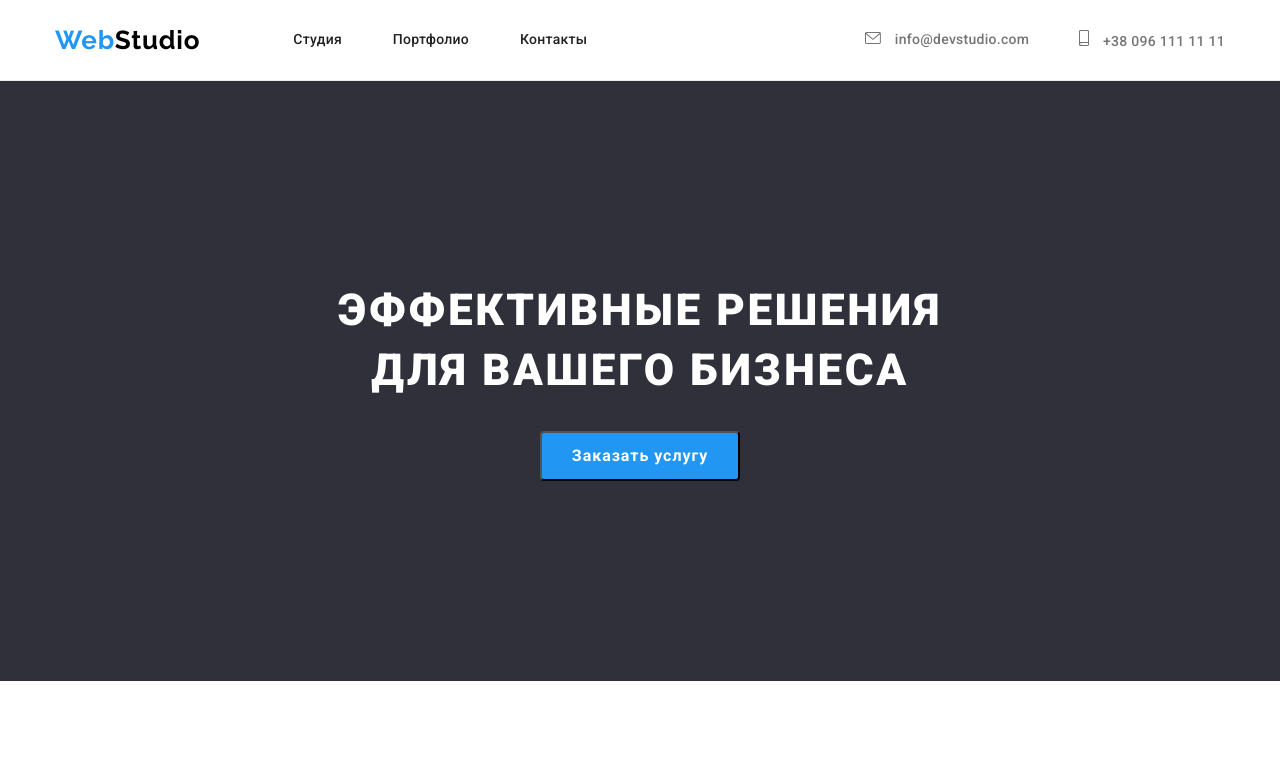
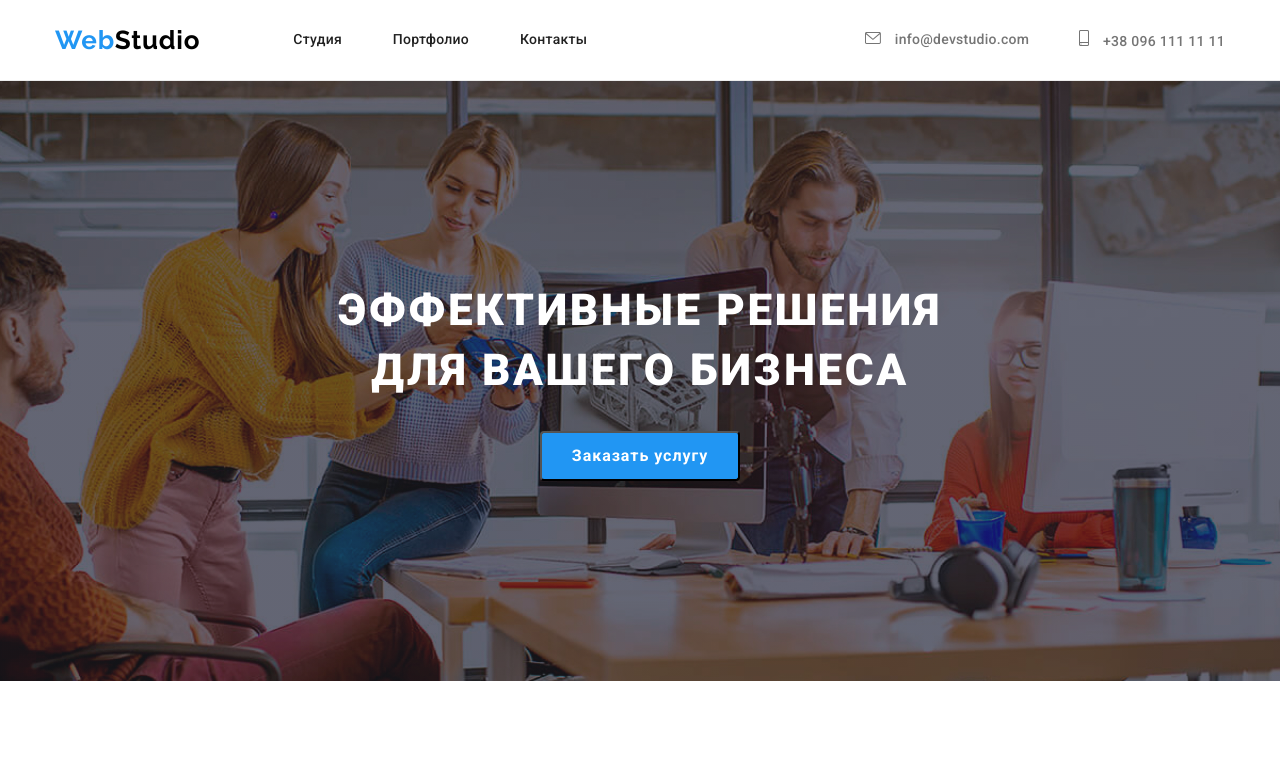
Before and after one commit to Vova-KE/goit-markup-hw-04, a plain HTML site: page index.html in a window 1280 px wide. Shown: the top 771 px of the page. Drawn offline with nearby package versions, Linux system fonts and the light colour scheme; the site is published under a folder, as on GitHub Pages, so addresses that start at the root find nothing.

Commit message:
homework#4
добавил фон на герое с ".." в адресе перед папкой "/images"

```diff
--- a/css/styles.css
+++ b/css/styles.css
@@ -162,7 +162,7 @@ li {
   background-color: var(--section-color);
 
   background-image: linear-gradient(rgba(47, 48, 58, 0.4), rgba(47, 48, 58, 0.4)),
-    url(/images/Img-hero.jpg);
+    url(../images/Img-hero.jpg);
   background-repeat: no-repeat;
   background-size: cover;
   background-position: center;
```
